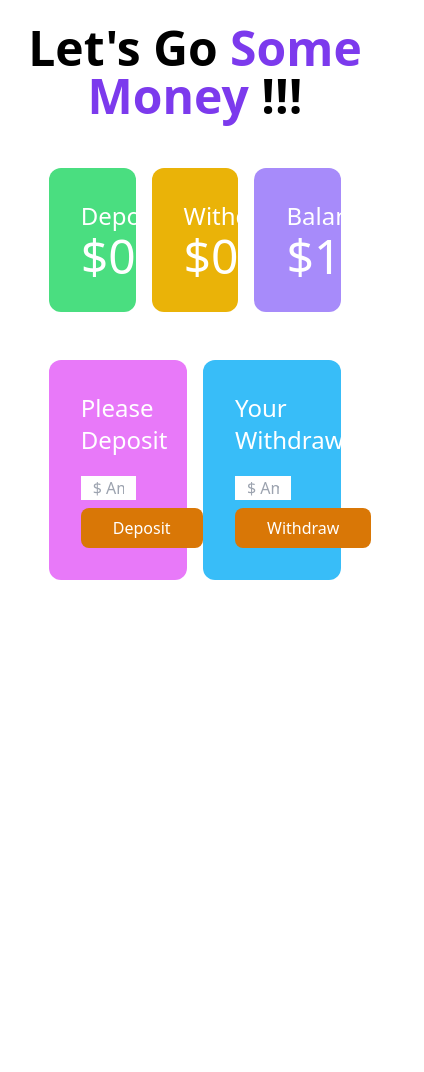
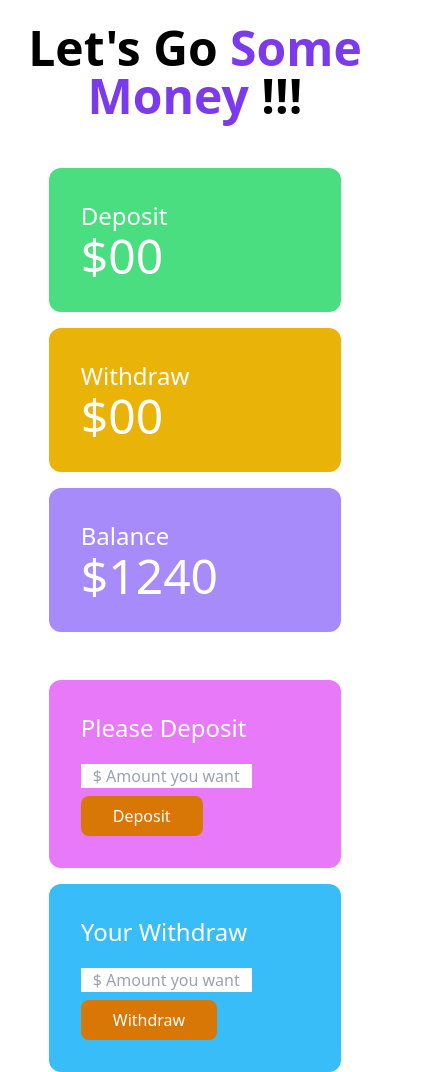
Before and after one commit to Mahfuz2286/bank-website1, a plain HTML site: page index.html in a window 390 px wide. Shown: the whole page, 424 px wide, since content can reach past the window. Before the commit the page ends 844 px from the top, so only its background shows below. Drawn offline with nearby package versions, Linux system fonts and the light colour scheme.

Commit message:
responsive

```diff
--- a/bank.html
+++ b/index.html
@@ -17,7 +17,8 @@
     <main>
         <!-- 1st section -->
         <section class="mt-12">
-            <div class="grid grid-cols-3 gap-4 w-9/12 mx-auto text-white">
+             <!-- Responsive -->
+            <div class="grid grid-cols-1 md:grid-cols-2 lg:grid-cols-3 gap-4 w-9/12 mx-auto text-white">
                 <div class="bg-green-400 p-8 rounded-xl">
                     <h4 class="text-2xl">Deposit</h4>
                     <h2 class="text-5xl">$<span id="deposit-total">00</span> </h2>
@@ -35,17 +36,22 @@
 
         <!-- Deposit & Withdraw section -->
         <section class="mt-12">
-            <div class="grid grid-cols-2 gap-4 w-9/12 mx-auto ">
+            <!-- Responsive -->
+            <div class="grid grid grid-cols-1 md:grid-cols-2 gap-4 w-9/12 mx-auto ">
                 <div class="bg-fuchsia-400 p-8 rounded-xl">
                     <h4 class="text-2xl mb-4 text-white">Please Deposit</h4>
-                    <input id="deposit-field" class="w-9/12 block mb-2 px-3 mt-5" type="text" name=""placeholder="$ Amount you want to Deposit">
-                    <button id="btn-deposit"class="bg-amber-600 hover:bg-sky-700 px-8 py-2 text-white font-medium rounded-lg">Deposit</button>
+                    <input id="deposit-field" class="w-9/12 block mb-2 px-3 mt-5" type="text" name=""
+                        placeholder="$ Amount you want to Deposit">
+                    <button id="btn-deposit"
+                        class="bg-amber-600 hover:bg-sky-700 px-8 py-2 text-white font-medium rounded-lg">Deposit</button>
                 </div>
                 <div class="bg-sky-400 p-8 rounded-xl">
                     <h4 class="text-2xl text-white">Your Withdraw</h4>
-                    <input id="withdraw-field" class="w-9/12 block mb-2 px-3 mt-5" type="text" name="" placeholder="$ Amount you want to Withdraw">
+                    <input id="withdraw-field" class="w-9/12 block mb-2 px-3 mt-5" type="text" name=""
+                        placeholder="$ Amount you want to Withdraw">
 
-                    <button id="btn-withdraw"class="bg-amber-600 hover:bg-yellow-700 px-8 py-2 text-white font-medium rounded-lg">Withdraw</button>
+                    <button id="btn-withdraw"
+                        class="bg-amber-600 hover:bg-yellow-700 px-8 py-2 text-white font-medium rounded-lg">Withdraw</button>
                 </div>
             </div>
         </section>
```
